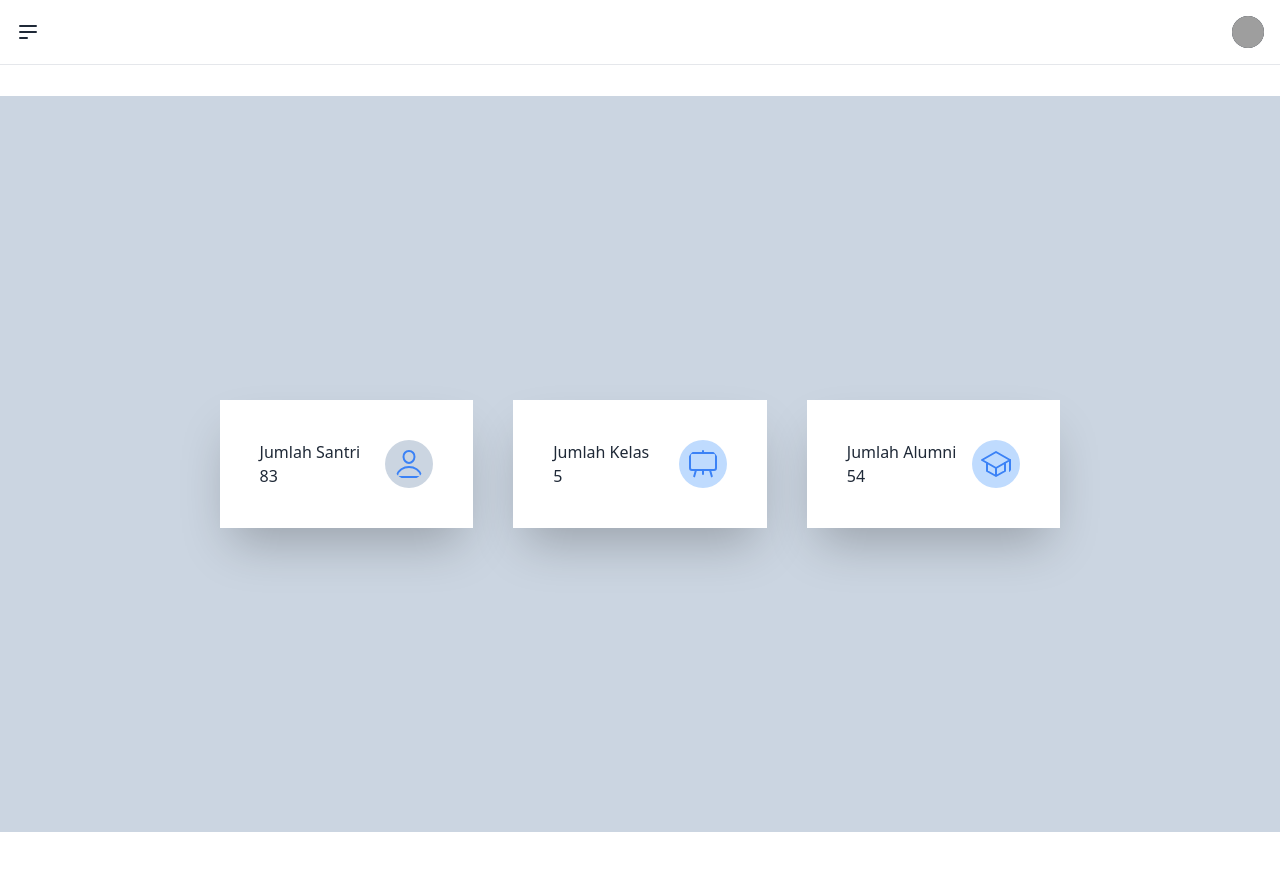
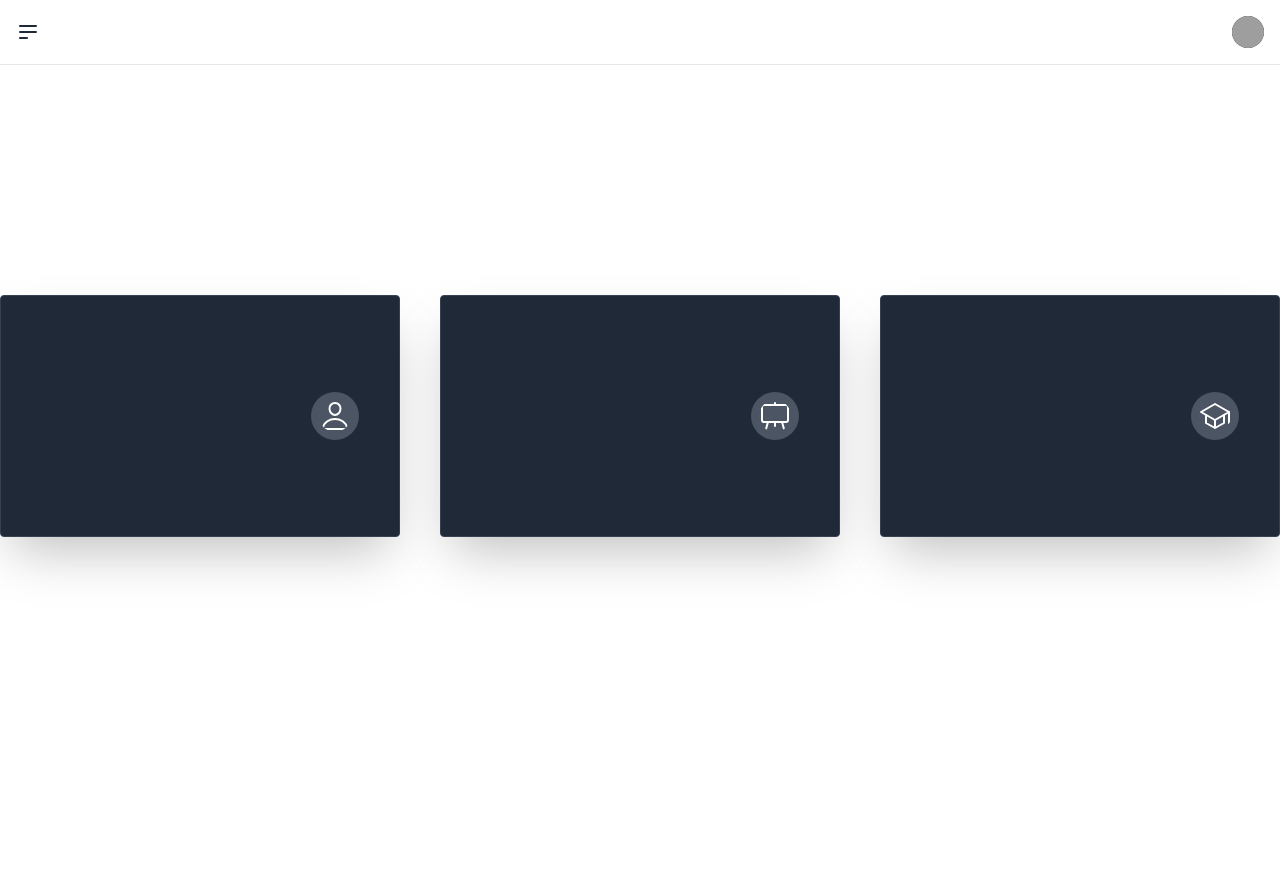
Before and after one commit to Afidah08/santri, a Next.js app: page / in a window 1280 px wide. After the commit the page ends 800 px from the top, so only its background shows below. Built offline with nearby package versions, Linux system fonts and the light colour scheme; grey boxes are pictures that could not be loaded.

Commit message:
fix: home page

```diff
--- a/components/layout/drawer.js
+++ b/components/layout/drawer.js
@@ -62,7 +62,7 @@ const Drawer = ({ isOpen }) => {
                   <path
                     fill-rule="evenodd"
                     d="M10 2a4 4 0 00-4 4v1H5a1 1 0 00-.994.89l-1 9A1 1 0 004 18h12a1 1 0 00.994-1.11l-1-9A1 1 0 0015 7h-1V6a4 4 0 00-4-4zm2 5V6a2 2 0 10-4 0v1h4zm-6 3a1 1 0 112 0 1 1 0 01-2 0zm7-1a1 1 0 100 2 1 1 0 000-2z"
-                    clip-rule="evenodd"
+                    clipRule="evenodd"
                   ></path>
                 </svg>
                 <span className="flex-1 ml-3 text-left whitespace-nowrap">
@@ -77,7 +77,7 @@ const Drawer = ({ isOpen }) => {
                   <path
                     fill-rule="evenodd"
                     d="M5.293 7.293a1 1 0 011.414 0L10 10.586l3.293-3.293a1 1 0 111.414 1.414l-4 4a1 1 0 01-1.414 0l-4-4a1 1 0 010-1.414z"
-                    clip-rule="evenodd"
+                    clipRule="evenodd"
                   ></path>
                 </svg>
               </button>
@@ -164,7 +164,7 @@ const Drawer = ({ isOpen }) => {
                   <path
                     fill-rule="evenodd"
                     d="M10 9a3 3 0 100-6 3 3 0 000 6zm-7 9a7 7 0 1114 0H3z"
-                    clip-rule="evenodd"
+                    clipRule="evenodd"
                   ></path>
                 </svg>
                 <span className="flex-1 ml-3 whitespace-nowrap">Users</span>
@@ -185,7 +185,7 @@ const Drawer = ({ isOpen }) => {
                   <path
                     fill-rule="evenodd"
                     d="M10 2a4 4 0 00-4 4v1H5a1 1 0 00-.994.89l-1 9A1 1 0 004 18h12a1 1 0 00.994-1.11l-1-9A1 1 0 0015 7h-1V6a4 4 0 00-4-4zm2 5V6a2 2 0 10-4 0v1h4zm-6 3a1 1 0 112 0 1 1 0 01-2 0zm7-1a1 1 0 100 2 1 1 0 000-2z"
-                    clip-rule="evenodd"
+                    clipRule="evenodd"
                   ></path>
                 </svg>
                 <span className="flex-1 ml-3 whitespace-nowrap">Products</span>
@@ -206,7 +206,7 @@ const Drawer = ({ isOpen }) => {
                   <path
                     fill-rule="evenodd"
                     d="M3 3a1 1 0 00-1 1v12a1 1 0 102 0V4a1 1 0 00-1-1zm10.293 9.293a1 1 0 001.414 1.414l3-3a1 1 0 000-1.414l-3-3a1 1 0 10-1.414 1.414L14.586 9H7a1 1 0 100 2h7.586l-1.293 1.293z"
-                    clip-rule="evenodd"
+                    clipRule="evenodd"
                   ></path>
                 </svg>
                 <span className="flex-1 ml-3 whitespace-nowrap">Sign In</span>
@@ -227,7 +227,7 @@ const Drawer = ({ isOpen }) => {
                   <path
                     fill-rule="evenodd"
                     d="M5 4a3 3 0 00-3 3v6a3 3 0 003 3h10a3 3 0 003-3V7a3 3 0 00-3-3H5zm-1 9v-1h5v2H5a1 1 0 01-1-1zm7 1h4a1 1 0 001-1v-1h-5v2zm0-4h5V8h-5v2zM9 8H4v2h5V8z"
-                    clip-rule="evenodd"
+                    clipRule="evenodd"
                   ></path>
                 </svg>
                 <span className="flex-1 ml-3 whitespace-nowrap">Sign Up</span>
--- a/components/layout/layout.js
+++ b/components/layout/layout.js
@@ -8,7 +8,7 @@ const Layout = ({ children }) => {
     <>
       <Navbar isOpen={isOpen} setIsOpen={setIsOpen} />
       <Drawer isOpen={isOpen} />
-      <div className="max-w-7xl mx-auto pt-24 pb-10">{children}</div>
+      <div className="max-w-7xl mx-auto">{children}</div>
     </>
   );
 };
--- a/components/layout/navbar.js
+++ b/components/layout/navbar.js
@@ -4,7 +4,7 @@ import { HiOutlineMenuAlt2 } from "react-icons/hi";
 const Navbar = ({ setIsOpen, isOpen }) => {
   return (
     <nav className="bg-white z-50 py-4 px-2 sm:px-4 dark:bg-gray-800 fixed w-full top-0 left-0 border-b border-gray-200 dark:border-gray-600">
-      <div className="container flex flex-wrap items-center justify-between mx-auto">
+      <div className="flex flex-wrap items-center justify-between mx-auto">
         <button onClick={() => setIsOpen(!isOpen)}>
           <HiOutlineMenuAlt2 className="text-2xl" />
         </button>
--- a/pages/index.js
+++ b/pages/index.js
@@ -10,7 +10,7 @@ const Home = () => {
       title: "Jumlah Santri",
       jumlah: 83,
       icon: (
-        <IoPersonOutline className="bg-slate-300 p-2 rounded-full text-5xl ml-2 text-blue-500" />
+        <IoPersonOutline className="bg-gray-600 p-2 rounded-full text-5xl ml-2 text-white" />
       ),
     },
     {
@@ -18,7 +18,7 @@ const Home = () => {
       title: "Jumlah Kelas",
       jumlah: 5,
       icon: (
-        <IoEaselOutline className="bg-blue-200 p-2 rounded-full text-5xl ml-2 text-blue-500" />
+        <IoEaselOutline className="bg-gray-600 p-2 rounded-full text-5xl ml-2 text-white" />
       ),
     },
     {
@@ -26,23 +26,23 @@ const Home = () => {
       title: "Jumlah Alumni",
       jumlah: 54,
       icon: (
-        <IoSchoolOutline className="bg-blue-200 p-2 rounded-full text-5xl ml-2 text-blue-500" />
+        <IoSchoolOutline className="bg-gray-600 p-2 rounded-full text-5xl ml-2 text-white" />
       ),
     },
   ];
 
   return (
     <>
-      <div className=" bg-slate-300 h-[calc(100vh-4rem)] flex items-center justify-center">
-        <div className="grid grid-cols-3 gap-10">
+      <div className="h-[calc(100vh-65px)] pt-24 flex items-center justify-center">
+        <div className="grid grid-cols-3 gap-10 w-full">
           {data.map((items) => (
             <div
               key={items.id}
-              className=" text-justify px-10 py-10 shadow-2xl bg-white flex items-center justify-between space-x-4"
+              className=" text-justify px-10 py-20 shadow-2xl bg-gray-800 border border-gray-700 rounded flex items-center justify-between space-x-4"
             >
               <div>
                 <h2>{items.title}</h2>
-                <p>{items.jumlah}</p>
+                <p className="text-4xl my-2">{items.jumlah}</p>
               </div>
               {items.icon}
             </div>
```
Also changed, not shown: 1 other file (tests, documents, lock files or other folders).
